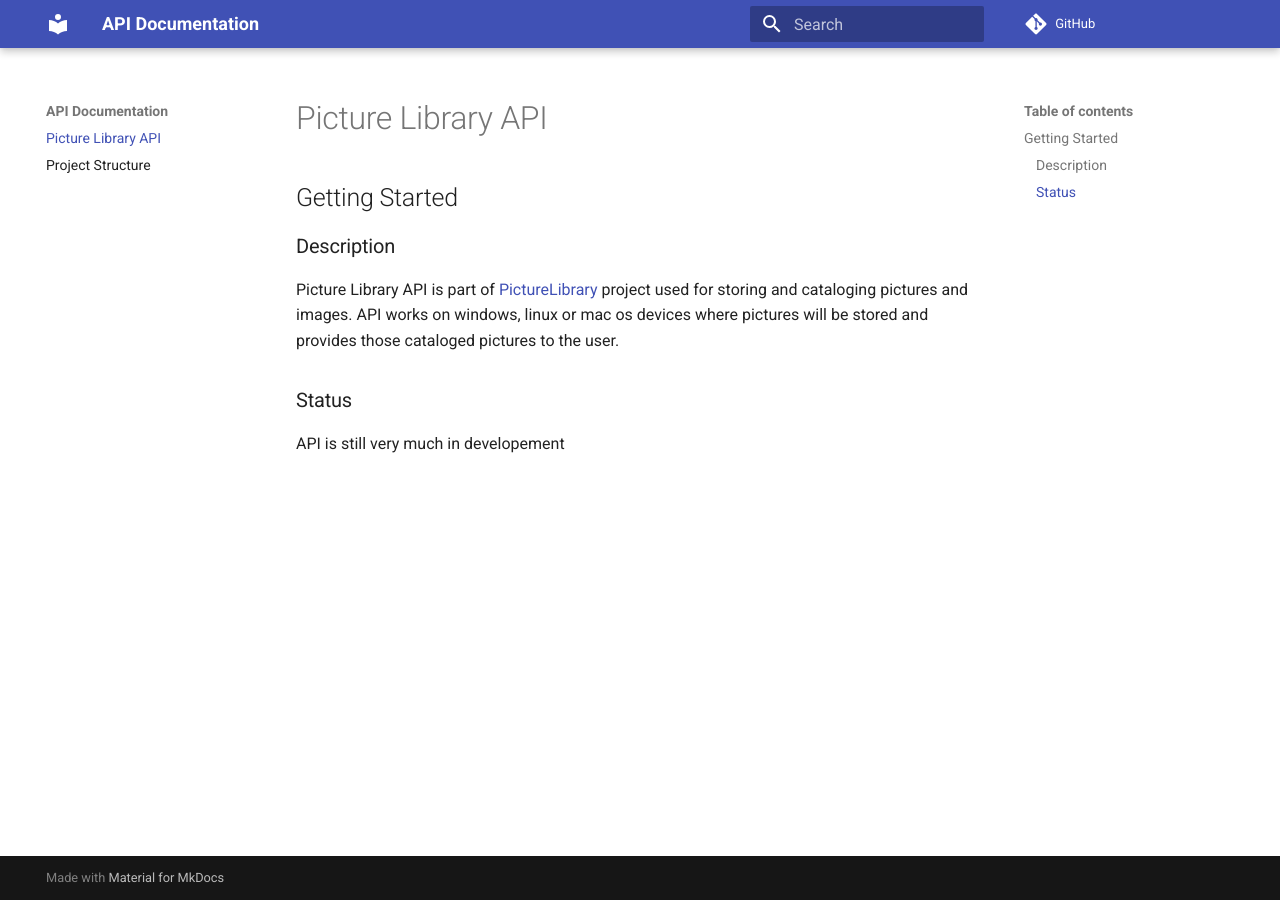
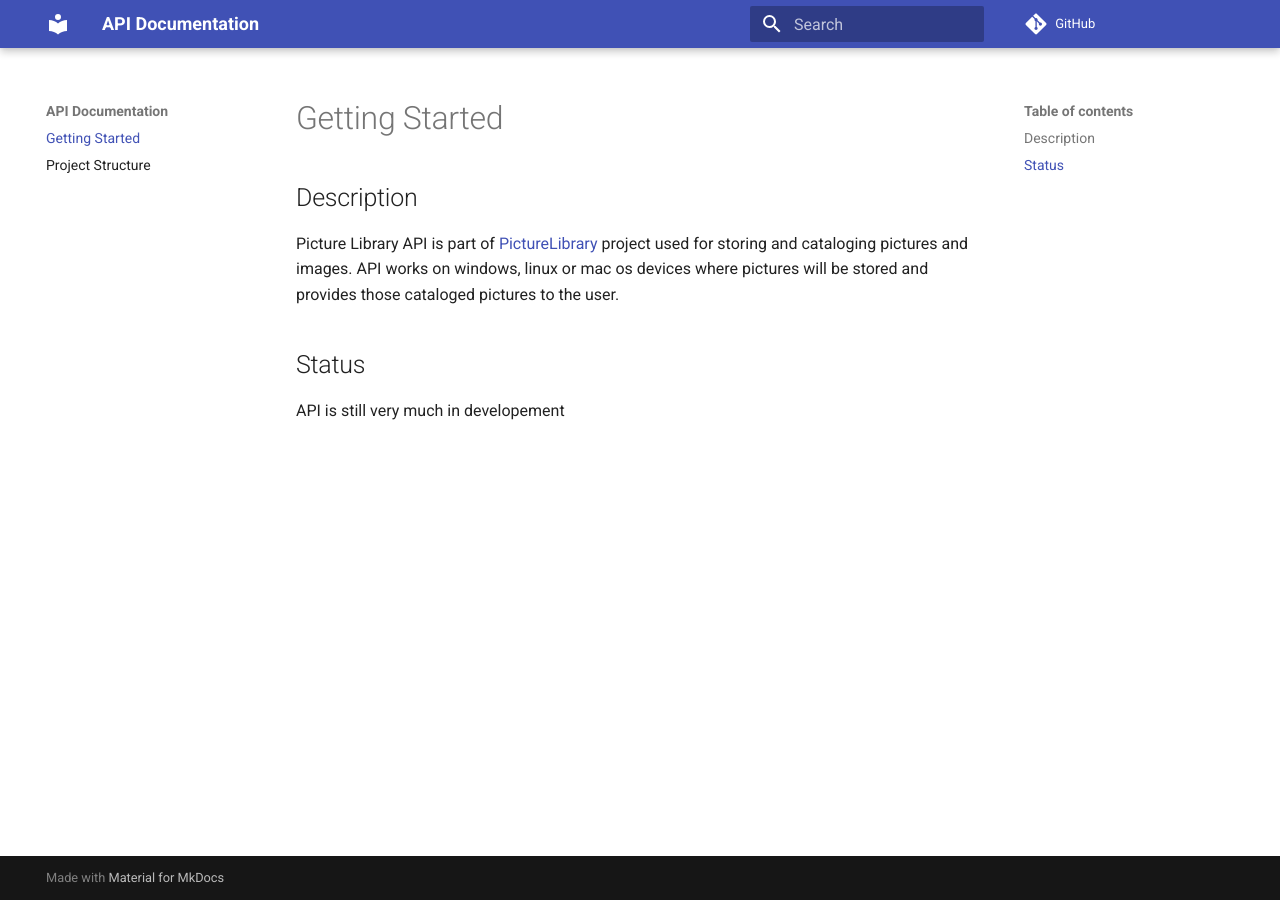
Before and after one commit to TomaszKumiega/PictureLibrary.API.Old, an MkDocs documentation site: the page built from docs/index.md, in a window 1280 px wide. Built offline with MkDocs 1.6.1 and Material for MkDocs 9.7.7, drawn with Linux system fonts in a browser that asks for light colours; comment, search, counter and statistics services are not loaded.

Commit message:
Update index.md

```diff
--- a/docs/index.md
+++ b/docs/index.md
@@ -1,12 +1,10 @@
-# Picture Library API
+# Getting Started
 
-## Getting Started
-
-### Description
+## Description
 
 Picture Library API is part of [PictureLibrary](https://github.com/TomaszKumiega/PictureLibrary) project used for storing and cataloging pictures and images.
 API works on windows, linux or mac os devices where pictures will be stored and provides those cataloged pictures to the user.
 
-### Status
+## Status
 
 API is still very much in developement
```
